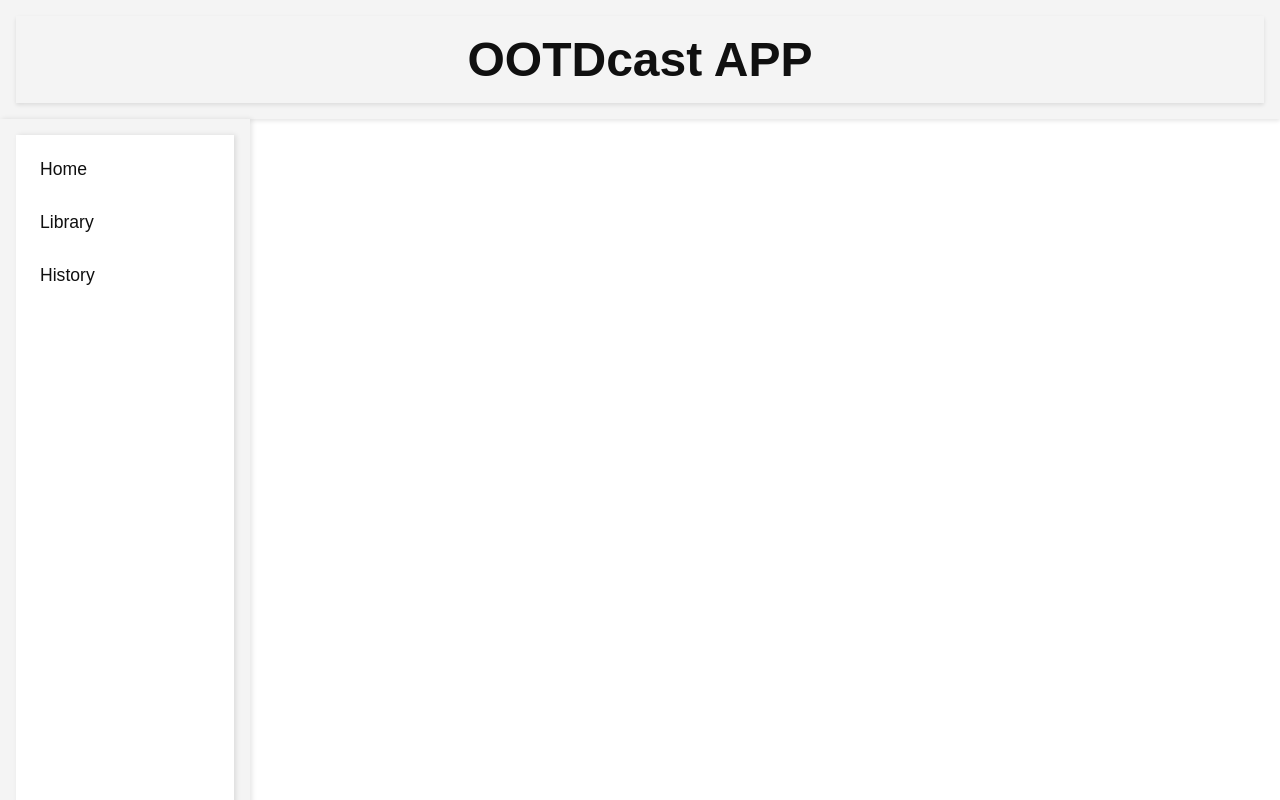
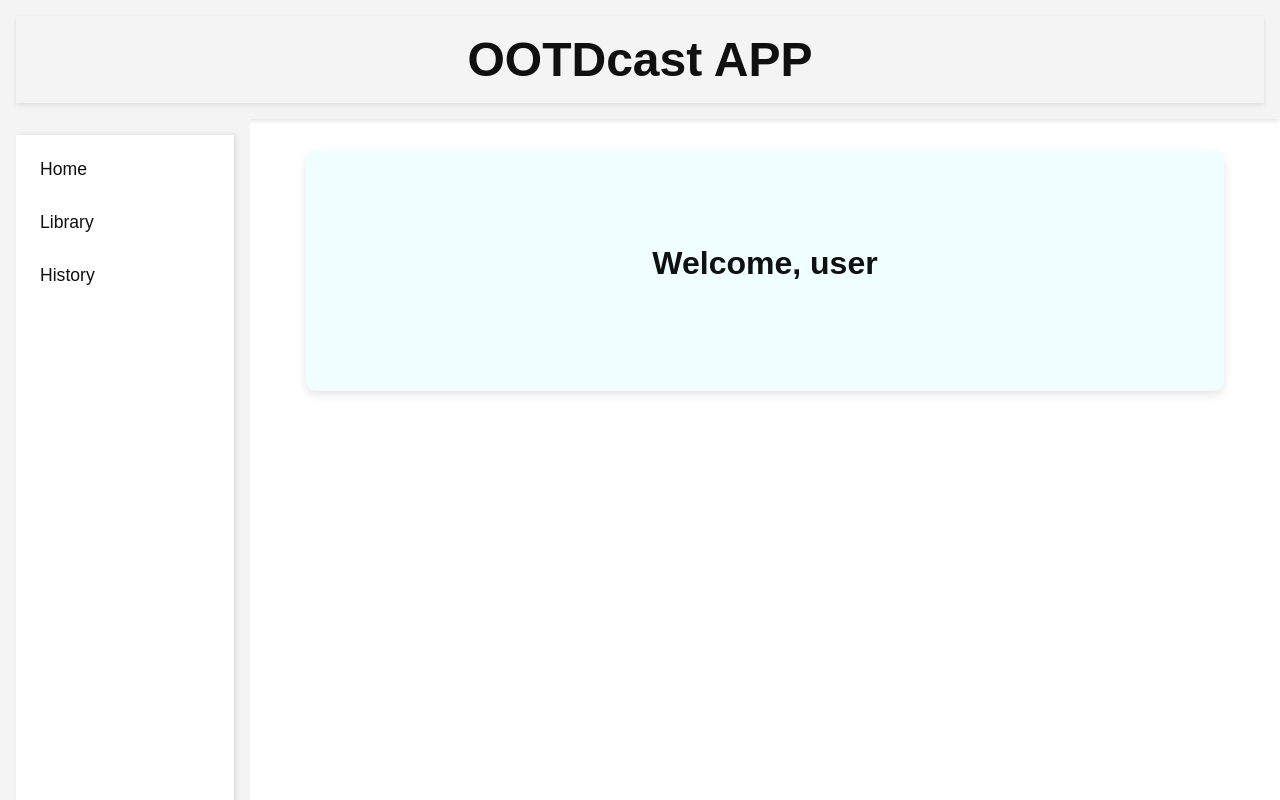
Before and after one commit to jteengfo/ootdcast, a Next.js app in the folder frontend/ootdcast/: page / in a window 1280 px wide. Shown: the top 800 px of the page. Built offline with nearby package versions, Linux system fonts and the light colour scheme.

Commit message:
added greeting

```diff
--- a/frontend/ootdcast/src/app/page.js
+++ b/frontend/ootdcast/src/app/page.js
@@ -1,6 +1,7 @@
 import styles from "./page.module.css";
 import Header from "./../components/Header";
 import Sidebar from "./../components/Sidebar";
+import Greeting from "./../components/Greeting";
 
 export default function Home() {
   return (
@@ -13,6 +14,9 @@ export default function Home() {
           <Sidebar />
         </div>
         <main className={styles.main}>
+          <div className={styles.greetingContainer}>
+            <div className={styles.greetingTextContainer}><Greeting /></div>
+          </div>
         </main>
       </div>
     </div>
--- a/frontend/ootdcast/src/app/page.module.css
+++ b/frontend/ootdcast/src/app/page.module.css
@@ -8,9 +8,9 @@
 
 .header {
   width: 100%;
-  background-color: #f4f4f4; /* Optional: Add a background color for the header */
+  background-color: #f4f4f4;
   padding: 1rem;
-  box-shadow: 0 2px 4px rgba(0, 0, 0, 0.1); /* Optional: Add a shadow for the header */
+  box-shadow: 0 2px 4px rgba(0, 0, 0, 0.1);
 }
 
 .content {
@@ -22,7 +22,7 @@
   width: 250px; /* Fixed width for the sidebar */
   background-color: #f4f4f4; /* Dark background color for the sidebar */
   padding: 1rem;
-  box-shadow: 2px 0 5px rgba(0, 0, 0, 0.1); /* Optional: Add a shadow for the sidebar */
+   /*box-shadow: 2px 0 5px rgba(0, 0, 0, 0.1); Optional: Add a shadow for the sidebar */
 }
 
 .main {
@@ -30,3 +30,20 @@
   padding: 2rem;
   background-color: f4f4f4; /* Background color for the main content area */
 }
+
+.greetingContainer {
+  width: 95%; /* Adjust as needed */
+  max-width: 1250px; /* Optional for responsiveness */
+  margin: 0 auto; /* Centers the div */
+  display: flex;
+  justify-content: center;
+  align-items: center;
+  height: 30vh;
+  position: relative;
+  border-radius: 10px; /* Soft rounded corners */
+  box-shadow: 0px 4px 10px rgba(0, 0, 0, 0.1); /* Adds a subtle shadow */
+  background-color: azure;
+}
+.greetingTextContainer{
+  margin-bottom: 0;
+}
--- /dev/null
+++ b/frontend/ootdcast/src/components/Greeting.jsx
@@ -0,0 +1,9 @@
+import styles from './Greeting.module.css';
+
+export default function Greeting() {
+    return (
+        <div className={styles.greeting}>
+            <h1>Welcome, user</h1>
+        </div>
+    );
+}
--- /dev/null
+++ b/frontend/ootdcast/src/components/Greeting.module.css
@@ -0,0 +1,5 @@
+.greeting h1 {
+    font-size: 2rem;
+    color: #101010;
+    margin-bottom: 1rem;
+  }
```
